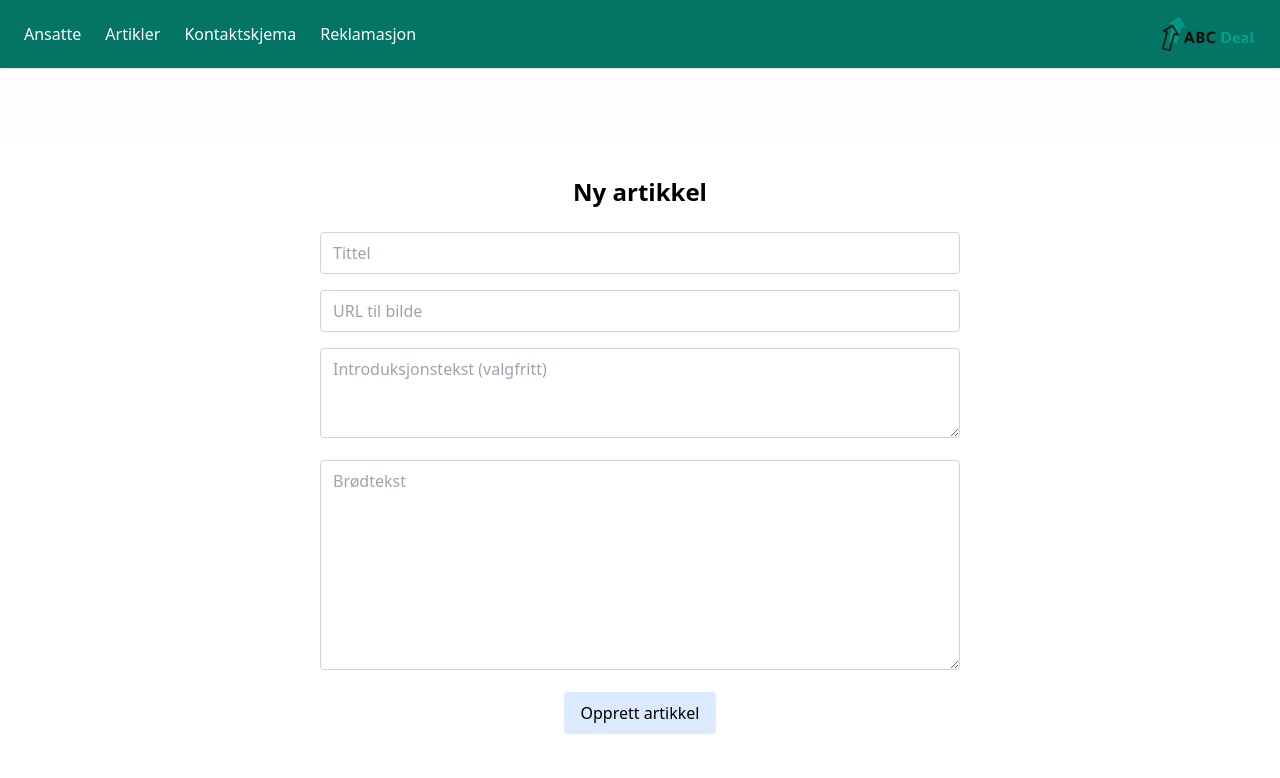
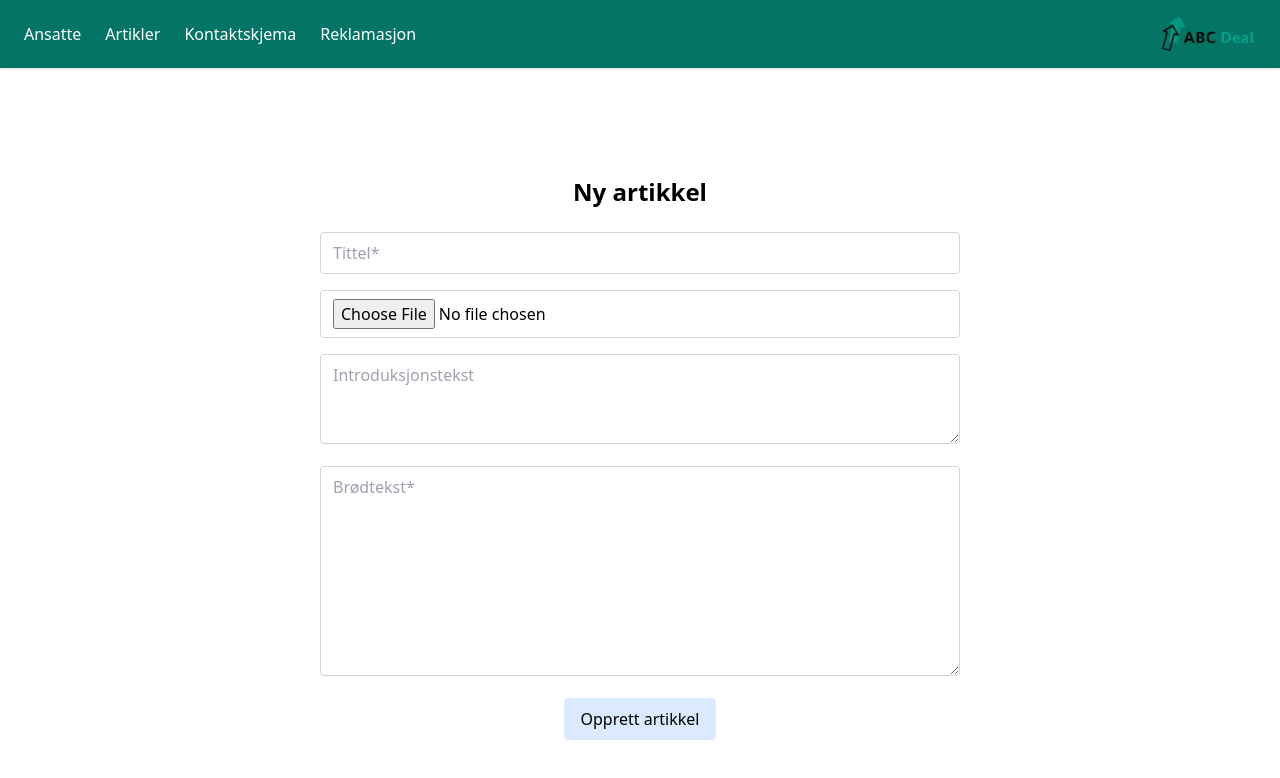
Before and after one commit to ehlma/ABCDealWeb, a React (Vite) app in the folder frontend/: page /admin/articles in a window 1280 px wide. Shown: the top 778 px of the page. Built offline with nearby package versions, Linux system fonts and the light colour scheme; no server answers.

Commit message:
implementere formdata for bilde

```diff
--- a/frontend/src/pages/AdminArticles.jsx
+++ b/frontend/src/pages/AdminArticles.jsx
@@ -21,16 +21,28 @@ const AdminArticles = () => {
         setSuccess("");
         setError("");
 
+        const {title, intro, bodyText, image} = formData;
+
         if(!formData.title || !formData.bodyText || !formData.image) {
-            setError("Tittel, bilde og brødtekst er påkrevd.")
+            setError("Tittel, bilde og brødtekst er påkrevd.");
+            return;
+
         }
 
+        const data = new FormData();
+        data.append("title", title);
+        data.append("intro", intro);
+        data.append("bodyText", bodyText);
+        data.append("image", image);
+
         try {
-            await api.post("/articles", formData);
-            setSuccess("Artikkel opprettet.");
-            setFormData({title: "", intro: "", bodyText: "", image: ""});
+            await api.post("/articles", data, {
+                headers: {"Content-Type": "multipart/form-data"},
+            });
+            setSuccess("Artikkel opprettet!");
+            setFormData({title: "", intro: "", bodyText: "", image: null});
         } catch (err) {
-            setError("Kunne ikke opprette")
+            setError("Kunne ikke opprette artikkel.")
         }
     };
 
@@ -45,7 +57,7 @@ const AdminArticles = () => {
                 <input
                     name="title"
                     type="text"
-                    placeholder="Tittel"
+                    placeholder="Tittel*"
                     value={formData.title}
                     onChange={handleChange}
                     className="w-full border border-gray-300 rounded px-[12px] py-[8px]"
@@ -53,16 +65,16 @@ const AdminArticles = () => {
                 />
                 <input
                     name="image"
-                    type="text"
-                    placeholder="URL til bilde"
+                    type="file"
+                    accept="image/*"
                     value={formData.image}
-                    onChange={handleChange}
+                    onChange={(e) => setFormData({...formData, image: e.target.files[0] })}
                     className="w-full border border-gray-300 rounded px-[12px] py-[8px]"
                     required
                 />
                 <textarea
                     name="intro"
-                    placeholder="Introduksjonstekst (valgfritt)"
+                    placeholder="Introduksjonstekst"
                     value={formData.intro}
                     onChange={handleChange}
                     className="w-full border border-gray-300 rounded px-[12px] py-[8px]"
@@ -70,7 +82,7 @@ const AdminArticles = () => {
                 />
                 <textarea
                     name="bodyText"
-                    placeholder="Brødtekst"
+                    placeholder="Brødtekst*"
                     value={formData.body}
                     onChange={handleChange}
                     className="w-full border border-gray-300 rounded px-[12px] py-[8px]"
```
